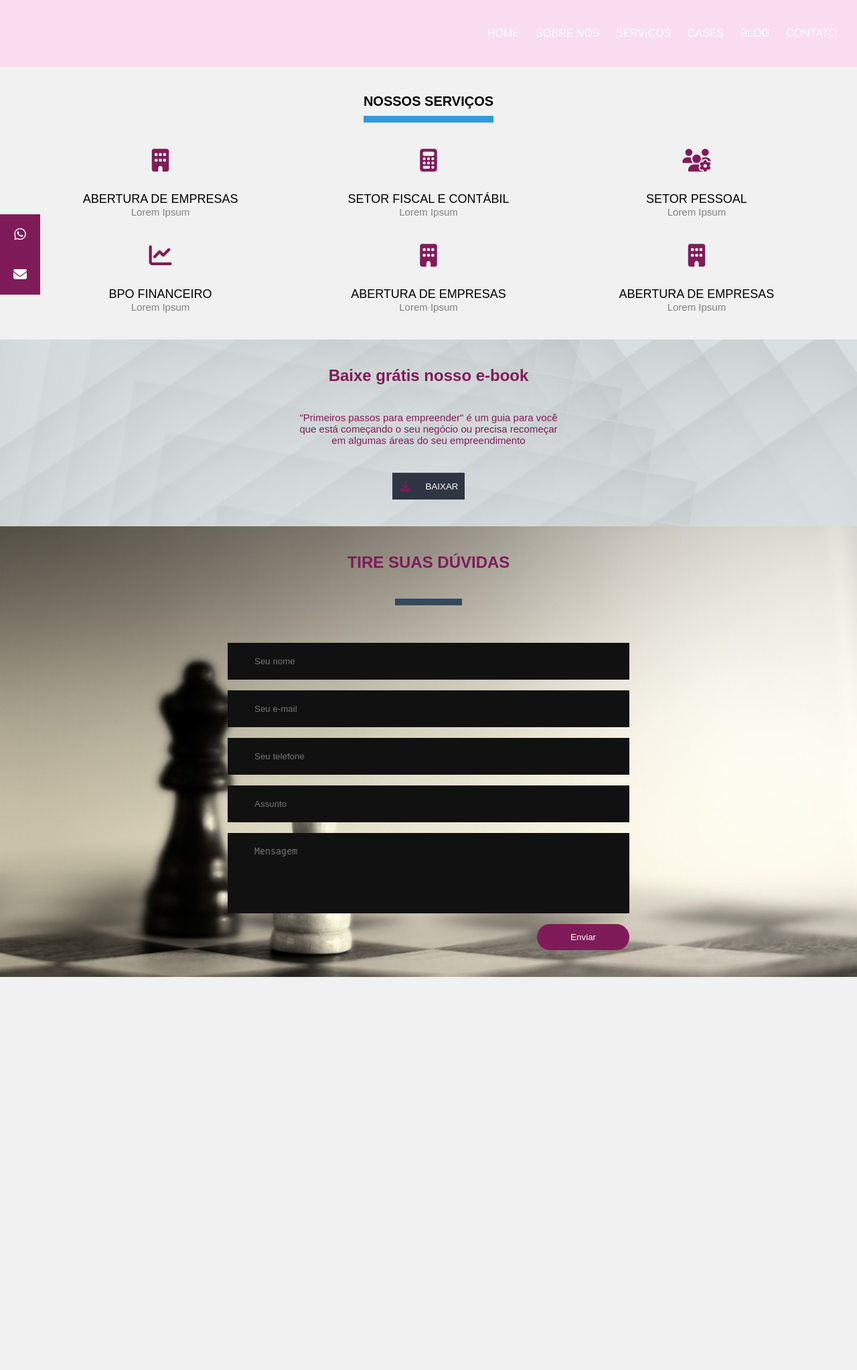
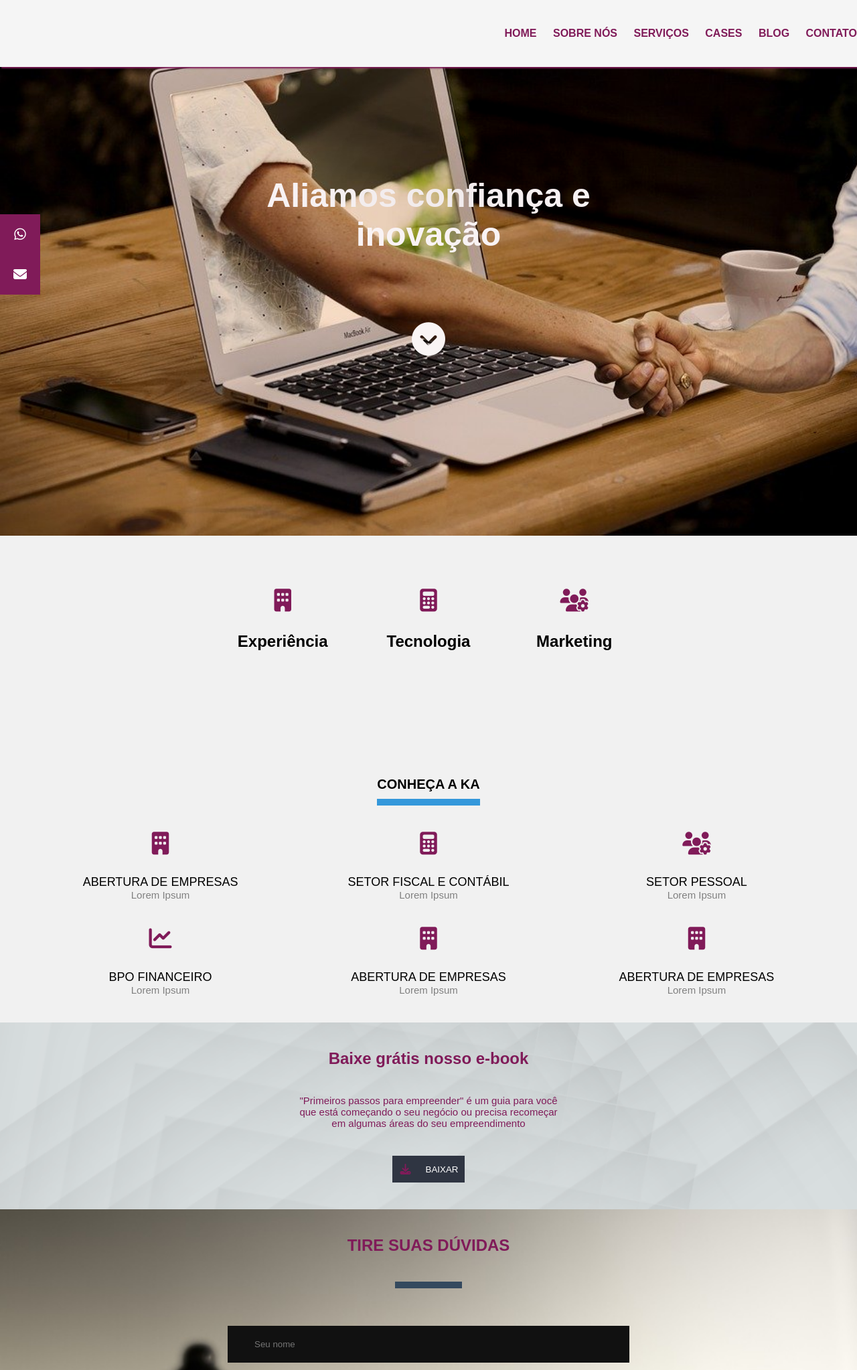
Before and after one commit to IngridCRodrigues/kaservicos, a PHP site: page / in a window 1280 px wide. Shown: the top 2046 px of the page at 67% size. Before the commit the page ends 1459 px from the top, so only its background shows below. Run offline with PHP 8.4, Linux system fonts and the light colour scheme; some libraries are stand-ins or nearby versions.

Commit message:
Adiciona home e alterações no menu

```diff
--- a/assets/css/style.css
+++ b/assets/css/style.css
@@ -1,21 +1,32 @@
 * {
 	margin: 0;
 	padding: 0;
+}
+
+
+html, body {
+	width: 100%;
+	height: 100%;
 }
 
 body {
 	margin: 0;
 	padding: 0;
 	font-family: "montserrat", sans-serif;
+	display: block;
 }
+
 
 /*HEADER*/
 
 .header {
 	height: 100px;
-	background: #F9DCEF;
-	padding: 0 20px;
+	background: #F5F5F5;
+	padding: 0 10px;
 	color: #000;
+	box-shadow: 0 4px 2px -2px #801B59;
+	position: fixed;
+	width: 100%;
 }
 
 .logo {
@@ -24,6 +35,19 @@ body {
 	text-transform: uppercase;
 }
 
+section.divisor::after {
+    content: "";
+    position: absolute;
+    height: 100px;
+    width: 100px;
+    background-color: black;
+    top: calc(100% - 50px);
+    left: calc(50% - 50px);
+    transform: rotate(45deg);
+    z-index: -1;
+}
+
+
 
 .menu {
 	float: right;
@@ -31,11 +55,13 @@ body {
 }
 
 .menu a {
-	color: #fff;
+	color: #801B59;
 	text-transform: uppercase;
 	text-decoration: none;
 	padding: 0 10px;
 	transition: 0.4s;
+	font-weight: bold
+
 }
 
 .show-menu-botton, .hide-menu-botton {
@@ -63,6 +89,162 @@ body {
 	position: absolute;
 	visibility: hidden;
 	z-index: -1111;
+}
+
+@media screen and (max-width: 800px ){
+	.show-menu-botton, .hide-menu-botton {
+		display: block;
+	}
+
+	.menu {
+		position: fixed;
+		width: 100%;
+		height: 100vh;
+		background: #333;
+		right: -100%;
+		top: 0;
+		text-align: center;
+		padding: 80px 0;
+		line-height: normal;
+		transition: 0.7;
+	}
+	.menu a {
+		display: block;
+		padding: 20px;
+	}
+
+	.hide-menu-botton {
+		position: absolute;
+		top: 40px;
+		right: 40px;
+	}
+
+	#checkbox:checked ~ .menu {
+		right: 0;
+	}
+}
+
+
+/*HOME*/
+
+.b1 {
+	width: 100%;
+	height: 100%;
+	margin: auto;
+	background: url(../img/home.png);
+	top:0;
+	display: table;
+	background-size: cover;
+}
+
+.b1 .ini{
+	display: table-cell;
+	vertical-align: middle;
+	width: 100%;
+	max-width: none;
+}
+
+.content {
+	max-width: 500px;
+	margin: auto;
+	text-align: center;
+}
+
+.content h1 {
+	color: #f9f3f4;
+	font-size: 50px;
+	text-shadow: 0 0 300px #000;
+	margin-bottom: 100px;
+}
+
+.content .botton-ini {
+/*	border-radius: 5px;
+	border: 4px solid;
+	padding: 7px 13px;
+	font-weight: bold;*/
+	text-decoration:none;
+	color: #f9f4f4;
+	font-size: 50px;
+
+
+}
+
+.content .botton-ini:hover {
+	color: #801B59;
+}
+
+
+/*SLIDE SHOW*/
+
+
+.slidershow {
+	width: 700px;
+	height: 400px;
+	overflow: hidden;
+}
+
+.middle {
+	position: absolute;
+	top: 50%;
+	left: 50%;
+	transform: translate(-50%, -50%);
+}
+
+.navigation {
+	position: absolute;
+	bottom: 20px;
+	left: 50%;
+	transform: translateX(-50%);
+	display: flex;
+}
+
+.bar {
+	width: 50px;
+	height: 10px;
+	border: 2px solid #fff;
+	margin: 6px;
+	cursor: pointer;
+}
+
+.bar:hover {
+	background: #fff;
+}
+
+input[name="r"]{
+	position: absolute;
+	visibility: hidden;
+}
+
+.slides {
+	width: 500%;
+	height: 100%;
+	display: flex;
+}
+
+.slide {
+	width: 20%;
+	transition: 0.6s;
+}
+
+.slide img {
+	width: 100%;
+	height: 100%;
+}
+
+#r1: checked ~ .s1 {
+	margin-left: 0;
+}
+
+#r2: checked ~ .s2 {
+	margin-left: -20%;
+}
+
+#r3: checked ~ .s3 {
+	margin-left: -40%;
+}
+
+#r4: checked ~ .s4 {
+	margin-left: -60%;
 }
 
 /*FIX CONTACT*/
@@ -116,7 +298,120 @@ body {
 
 
 /*SERVIÇOS*/
+.box-tec {
+	background: #f1f1f1;
+	text-align: center;
+}
 
+.box-tec h1 {
+	display: inline-block;
+	text-transform: uppercase;
+	border-bottom: 10px solid #3498db;
+	font-size: 20px;
+	padding-bottom: 10px;
+	margin-top: 40px;
+}
+
+.cen {
+	max-width: 1200px;
+	margin: auto;
+	overflow: hidden;
+	padding: 20px;
+}
+
+.service-tec {
+	margin-top: 80px;
+	width: calc(100% / 6);
+	display: inline-block;
+	/*
+	display: inline-block;
+	margin: 0 -2px;
+	padding: 20px;
+	box-sizing: border-box;
+	cursor: pointer;
+	transition: 0.4s;
+
+*/
+}
+/*
+.service-tec i {
+	width: 100px;
+	height: 100px;
+	border-radius: 50%;
+	border: 10px solid red;
+	padding: 40px;
+	display: flex;
+	justify-content: center;
+
+
+}
+*/
+.service-tec:hover {
+	background: #ddd;
+}
+
+.service-tec i {
+	color: #801B59;
+	font-size: 34px;
+	margin-bottom: 30px;
+}
+
+
+
+
+
+.box-tec {
+	width: 100%;
+	height: 40vh;
+	top: 20%;
+
+}
+
+.box {
+	position: absolute;
+	top: 20%;
+	left: 50%;
+	transform: translate(-50%, -50%);
+}
+
+.box span {
+	width: 80px;
+	height: 80px;
+	background: black;
+	color: white;
+	border-radius: 50%;
+	display: inline-block;
+	margin: 0 6px;
+
+}
+
+
+
+.s1 {
+	animation: s1 1s infinite;
+}
+
+@keyframes s1 {
+	25% {
+		transform: scale(1);
+	}
+
+	50% {
+		transform: (1.2);
+	}
+
+	75% {
+		transform: scale(1);
+	}
+
+	100% {
+		transform: scale(1);
+	}
+
+}
+
+
+/* /////////////////  */
 .services {
 	background: #f1f1f1;
 	text-align: center;
--- a/index.html
+++ b/index.html
@@ -22,7 +22,7 @@
 			<a href="#">SERVIÇOS</a>
 			<a href="#">CASES</a>
 			<a href="#">BLOG</a>
-			<a href="#">CONTATO</a>
+			<a href="#contact">CONTATO</a>
 			<label for="checkbox" class="hide-menu-botton">
 				<i class="fas fa-times"></i>
 			</label>
@@ -31,6 +31,49 @@
 </header>
 
 <body>
+
+	<!-- <section class="slide-box">
+
+	<div class="slidershow middle">
+		<div class="slides">
+			<input type="radio" name="r" id="r1" checked>
+			<input type="radio" name="r" id="r2">
+			<input type="radio" name="r" id="r3">
+			<input type="radio" name="r" id="r4">
+				<div class="slide s1">
+					<img src="assets/img/contact-bg.png" alt="">
+				</div>
+				<div class="slide">
+					<img src="assets/img/ebook-bg.png" alt="">
+				</div>
+				<div class="slide ">
+					<img src="1.jpg" alt="">
+				</div>
+				<div class="slide ">
+					<img src="1.jpg" alt="">
+				</div>
+
+		</div>
+		<div class="navigation">
+			<label for="r1" class="bar"></label>
+			<label for="r2" class="bar"></label>
+			<label for="r3" class="bar"></label>
+			<label for="r4" class="bar"></label>
+		</div>
+	</div>
+
+	</section> -->
+
+<section class="b1">
+	<div class="ini">
+		<div class="content">
+			<h1>Aliamos confiança e inovação</h1>
+			<a class="botton-ini" href="#"><i class="fas fa-chevron-circle-down"></i></a>
+		</div>
+
+	</div>
+</section>
+
 	<div class="contact-info">
 		<div class="option">
 			<i class="fab fa-whatsapp"></i>
@@ -44,9 +87,43 @@
 
 	</div>
 
-	<section>
+	<section class="divisor">
+
+<!-- 	<div class="box-tec">
+		<div class="box">
+			<span class="s1">
+				<i class="fas fa-building"></i></span>
+			<span class="s1">
+				<i class="fas fa-building"></i></span>
+			<span class="s1">
+				<i class="fas fa-building"></i></span>
+		</div>
+	</div> -->
+
+		<div class="box-tec">
+			<div class="service-tec">
+				<i class="fas fa-building"></i>
+				<h2>Experiência</h2>
+			</div>
+
+			<div class="service-tec">
+				<i class="fas fa-calculator"></i>
+				<h2>Tecnologia</h2>
+			</div>
+
+			<div class="service-tec">
+				<i class="fas fa-users-cog"></i>
+				<h2>Marketing</h2>
+			</div>
+		</div>
+
+
+
 	<div class="services">
-		<h1>Nossos serviços</h1>
+		<h1>CONHEÇA A KA</h1>
+
+
+
 		<div class="cen">
 			<div class="service">
 				<i class="fas fa-building"></i>
@@ -85,7 +162,7 @@
 			</div>
 		</div>
 		</section>
-		<section id="ebook">
+		<section class="divisor" id="ebook">
 			<div class="container">
 				<form>
 					<h1>Baixe grátis nosso e-book</h1>
```
Also changed, not shown: assets/img/home.png (added).
